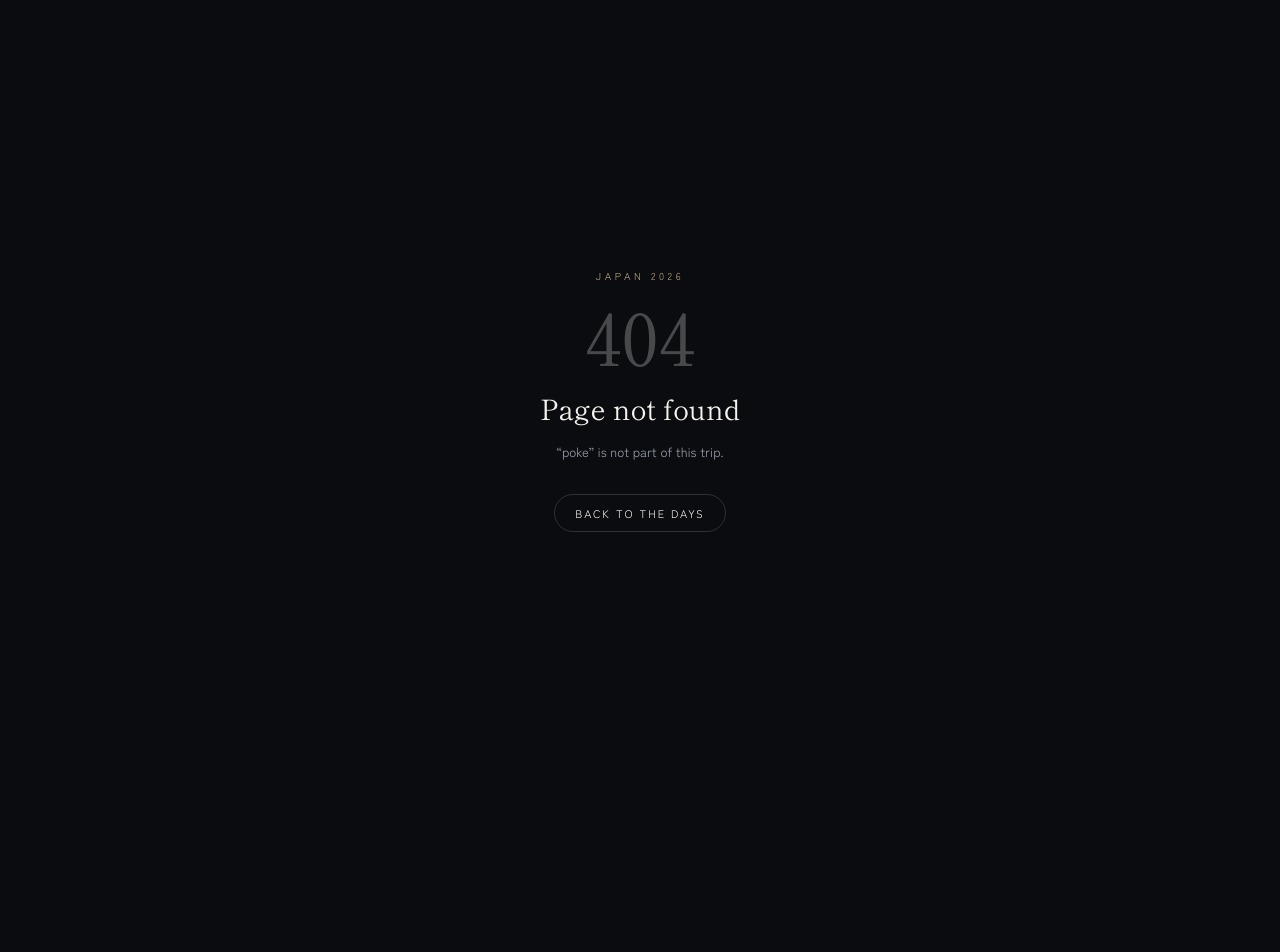
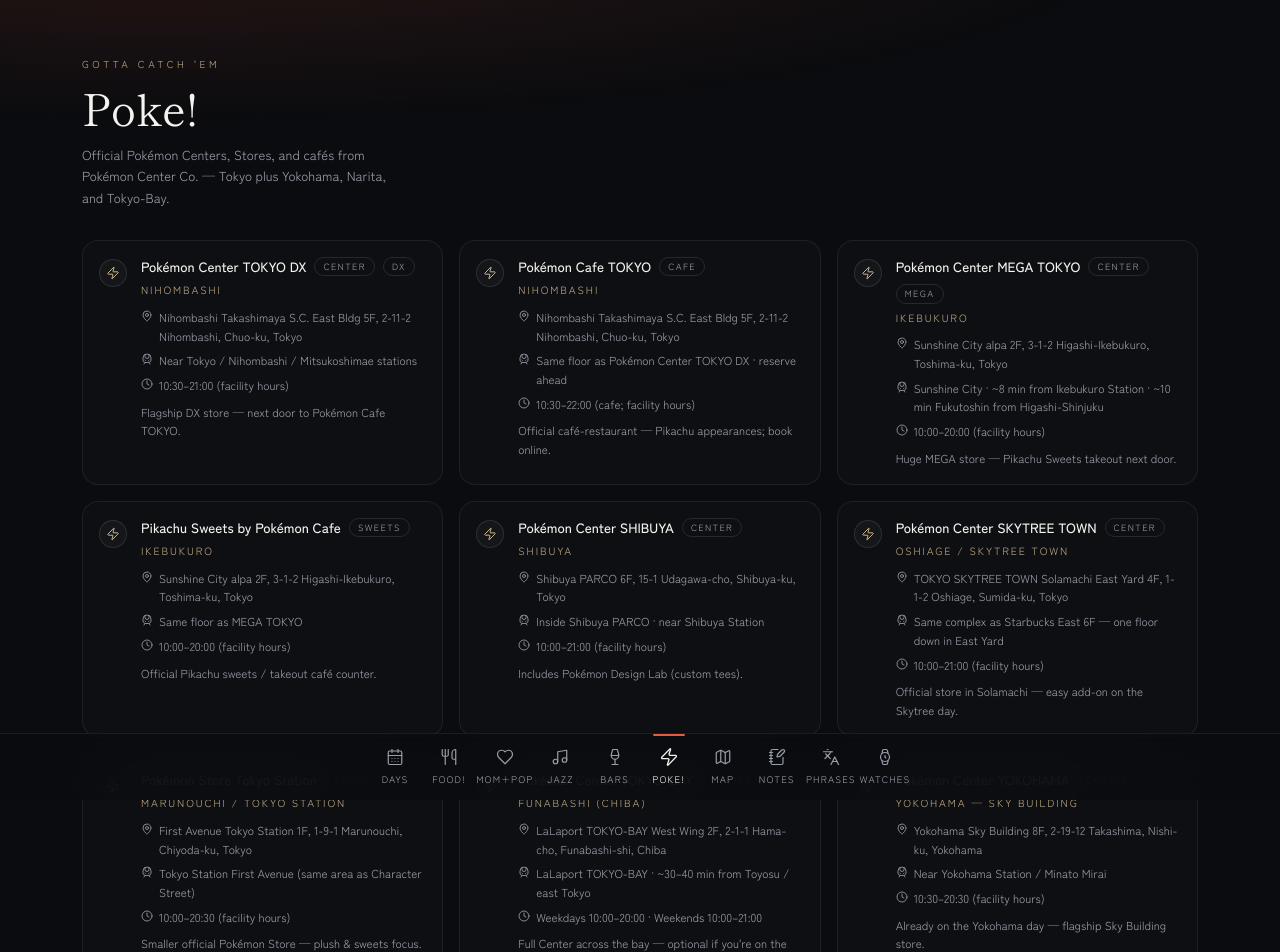
Before and after one commit to Cacody25/japan-trip, a React (Vite) app: page /poke in a window 1280 px wide. Before the commit this address had no page. Shown: the top 952 px of the page. Before the commit the page ends 800 px from the top, so only its background shows below. Built offline with nearby package versions, Linux system fonts and the light colour scheme.

Commit message:
Add Poke! official Pokémon shops and pin them on nearby days.

```diff
--- a/src/App.jsx
+++ b/src/App.jsx
@@ -8,6 +8,7 @@
 import MomAndPop from "@/pages/MomAndPop";
 import JazzCafes from "@/pages/JazzCafes";
 import Bars from "@/pages/Bars";
+import Poke from "@/pages/Poke";
 import Notes from "@/pages/Notes";
 import Translate from "@/pages/Translate";
 import Watches from "@/pages/Watches";
@@ -27,6 +28,7 @@
           <Route path="/mom-and-pop" element={<MomAndPop />} />
           <Route path="/jazz-cafes" element={<JazzCafes />} />
           <Route path="/bars" element={<Bars />} />
+          <Route path="/poke" element={<Poke />} />
           <Route path="/map" element={<MapPage />} />
           <Route path="/notes" element={<Notes />} />
           <Route path="/translate" element={<Translate />} />
--- a/src/components/BottomNav.jsx
+++ b/src/components/BottomNav.jsx
@@ -1,6 +1,6 @@
 import React from "react";
 import { NavLink } from "react-router-dom";
-import { CalendarDays, Utensils, Heart, Music, Wine, NotebookPen, Languages, Watch, Map as MapIcon } from "lucide-react";
+import { CalendarDays, Utensils, Heart, Music, Wine, Zap, NotebookPen, Languages, Watch, Map as MapIcon } from "lucide-react";
 import { cn } from "@/lib/utils";
 
 const TABS = [
@@ -9,6 +9,7 @@
   { to: "/mom-and-pop", label: "Mom+Pop", Icon: Heart },
   { to: "/jazz-cafes", label: "Jazz", Icon: Music },
   { to: "/bars", label: "Bars", Icon: Wine },
+  { to: "/poke", label: "Poke!", Icon: Zap },
   { to: "/map", label: "Map", Icon: MapIcon },
   { to: "/notes", label: "Notes", Icon: NotebookPen },
   { to: "/translate", label: "Phrases", Icon: Languages },
--- a/src/components/FoodCard.jsx
+++ b/src/components/FoodCard.jsx
@@ -1,9 +1,10 @@
 import React from "react";
-import { Utensils, Heart, Music, Wine, MapPin, Clock, TrainFront } from "lucide-react";
+import { Utensils, Heart, Music, Wine, Zap, MapPin, Clock, TrainFront } from "lucide-react";
 
 export default function FoodCard({ spot, tone = "food" }) {
-  const Icon = tone === "mom" ? Heart : tone === "cafe" ? Music : tone === "bar" ? Wine : Utensils;
-  const iconClass = tone === "mom" || tone === "cafe" || tone === "bar" ? "text-gold" : "text-vermilion";
+  const Icon = tone === "mom" ? Heart : tone === "cafe" ? Music : tone === "bar" ? Wine : tone === "poke" ? Zap : Utensils;
+  const iconClass =
+    tone === "mom" || tone === "cafe" || tone === "bar" || tone === "poke" ? "text-gold" : "text-vermilion";
 
   return (
     <article className="rounded-2xl border border-white/[0.07] bg-card/60 p-5 md:p-4">
--- a/src/data/itinerary.js
+++ b/src/data/itinerary.js
@@ -15,6 +15,12 @@
     accent: "#E4573D",
     stops: [
       { time: "5:00 PM", title: "Land in Tokyo", kind: "transit", detail: "Touch down and clear immigration." },
+      {
+        time: "If Narita",
+        title: "Pokémon Store Narita Airport",
+        kind: "shop",
+        detail: "Terminal 1 South Wing 4F — official Pokémon Store if you land at Narita (9:00–20:00).",
+      },
       {
         time: "Evening",
         title: "Hotel check-in",
@@ -63,6 +69,7 @@
           "Views & parks — Shibuya Sky, Miyashita Park",
           "Icons — Shibuya Scramble Crossing, Hachiko Statue",
           "Shopping & culture — Tower Records, d47 Museum, Shibuya 109",
+          "Poke! — Pokémon Center SHIBUYA (Shibuya PARCO 6F)",
           "Watch spot — Shellman (Shibuya)",
         ],
       },
@@ -155,6 +162,13 @@
         ],
       },
       {
+        time: "Poke!",
+        title: "Pokémon Center TOKYO DX & Café / Tokyo Station Store",
+        kind: "shop",
+        detail:
+          "Nihombashi Takashimaya East 5F — flagship DX + Pokémon Cafe (reserve café). Smaller Pokémon Store at First Avenue Tokyo Station 1F — same area as Character Street.",
+      },
+      {
         time: "Late afternoon",
         title: "Sasamaki Kenuki Sushi (笹巻けぬきすし総本店)",
         kind: "food",
@@ -196,6 +210,13 @@
           "Tokyo Joypolis — indoor arcade and amusement park",
         ],
       },
+      {
+        time: "Optional Poke!",
+        title: "Pokémon Center TOKYO-BAY",
+        kind: "shop",
+        detail:
+          "LaLaport TOKYO-BAY West Wing 2F (Funabashi) — full official Center across the bay if you want a detour from Toyosu / Odaiba (~30–40 min).",
+      },
       { time: "Evening", title: "Tokyo Tower", kind: "sight", detail: "Nighttime views over the city." },
     ],
   },
@@ -218,10 +239,10 @@
       },
       {
         time: "Option C",
-        title: "STAR WARS STORE by BENELIC — Ikebukuro PARCO",
+        title: "Ikebukuro — Star Wars + Pokémon MEGA TOKYO",
         kind: "shop",
         detail:
-          "Permanent official store, Main Bldg 6F, 1-28-2 Minami-Ikebukuro · 11:00–21:00. ~10 minutes on Fukutoshin from Higashi-Shinjuku. (The Marunouchi Character Street pop-up closed Jan 2026.)",
+          "STAR WARS STORE by BENELIC (PARCO Main 6F) · Pokémon Center MEGA TOKYO & Pikachu Sweets (Sunshine City alpa 2F). Both ~10 min Fukutoshin from Higashi-Shinjuku. Palace-loop route also passes Tokyo Station Pokémon Store.",
       },
       {
         time: "Stops 1–10",
@@ -298,10 +319,10 @@
       },
       {
         time: "4:00 PM",
-        title: "Starbucks — Solamachi East 6F",
-        kind: "food",
+        title: "Pokémon Center SKYTREE TOWN + Starbucks East 6F",
+        kind: "shop",
         detail:
-          "TOKYO SKYTREE TOWN · Solamachi, 1-1-2 Oshiage, Sumida-ku — East Yard 6F. Big window seats overlooking Skytree (and Sumida-limited Edo Kiriko iced coffee glasses).",
+          "Solamachi East Yard — Pokémon Center on 4F, then Starbucks East 6F for Skytree window seats (Sumida-limited Edo Kiriko iced coffee glasses).",
       },
       {
         time: "6:00 PM",
@@ -341,7 +362,8 @@
           "Minato Mirai 21 waterfront district",
           "Yokohama Landmark Tower & Sky Garden observatory",
           "Cup Noodles Museum",
-          "Pokemon Center Yokohama",
+          "Poke! — Pokémon Center YOKOHAMA (Sky Building 8F)",
+          "Poke! — Pokémon Center YOKOHAMA SATELLITE (JOINUS 2F)",
         ],
       },
       {
@@ -437,6 +459,12 @@
         kind: "watch",
         items: ["Carese (Ginza)", "Private Eyes (Kita-ku / Nishi-Sugamo)", "Watch CTI (Ginza)", "Shellman (Imperial Palace / Ginza)"],
       },
+      {
+        time: "Nearby Poke!",
+        title: "Pokémon Center TOKYO DX & Café",
+        kind: "shop",
+        detail: "Nihombashi Takashimaya East 5F — short hop from Ginza watch hunting.",
+      },
     ],
   },
   {
@@ -466,7 +494,12 @@
     accent: "#E4573D",
     stops: [
       { time: "Morning", title: "Check out of the hotel", kind: "rest" },
-      { time: "Then", title: "Head to the airport", kind: "transit", detail: "Fly home." },
+      {
+        time: "Then",
+        title: "Head to the airport",
+        kind: "transit",
+        detail: "Fly home. If Narita T1 — Pokémon Store South Wing 4F for last-minute merch.",
+      },
     ],
   },
 ];
--- a/src/data/mapPlaces.js
+++ b/src/data/mapPlaces.js
@@ -5,6 +5,7 @@
   shop: { label: "Shopping & TCG", color: "#C4708C" },
   food: { label: "Food & drink", color: "#E4573D" },
   bar: { label: "Bars", color: "#8C7BD8" },
+  poke: { label: "Poke!", color: "#F5C842" },
   watch: { label: "Watch shops", color: "#E0B04A" },
 };
 
@@ -862,16 +863,6 @@
     lng: 139.6399,
   },
   {
-    id: "pokemon-center-yokohama",
-    name: "Pokémon Center Yokohama",
-    area: "Yokohama — Sky Building",
-    days: [8],
-    kind: "shop",
-    lat: 35.4662,
-    lng: 139.6223,
-    note: "Near Yokohama Station.",
-  },
-  {
     id: "yokohama-shops",
     name: "Yokohama Station shops",
     area: "Yokohama",
--- /dev/null
+++ b/src/data/poke.js
@@ -0,0 +1,158 @@
+// Official Pokémon Center Co. shops — Tokyo + trip-adjacent (Yokohama / Narita / Tokyo-Bay).
+export const pokeSpots = [
+  {
+    id: "pokemon-center-tokyo-dx",
+    name: "Pokémon Center TOKYO DX",
+    area: "Nihombashi",
+    address: "Nihombashi Takashimaya S.C. East Bldg 5F, 2-11-2 Nihombashi, Chuo-ku, Tokyo",
+    access: "Near Tokyo / Nihombashi / Mitsukoshimae stations",
+    hours: "10:30–21:00 (facility hours)",
+    note: "Flagship DX store — next door to Pokémon Cafe TOKYO.",
+    tags: ["center", "dx"],
+    days: [4, 11],
+    lat: 35.6809,
+    lng: 139.7736,
+  },
+  {
+    id: "pokemon-cafe-tokyo",
+    name: "Pokémon Cafe TOKYO",
+    area: "Nihombashi",
+    address: "Nihombashi Takashimaya S.C. East Bldg 5F, 2-11-2 Nihombashi, Chuo-ku, Tokyo",
+    access: "Same floor as Pokémon Center TOKYO DX · reserve ahead",
+    hours: "10:30–22:00 (cafe; facility hours)",
+    note: "Official café-restaurant — Pikachu appearances; book online.",
+    tags: ["cafe"],
+    days: [4, 11],
+    lat: 35.68095,
+    lng: 139.7737,
+  },
+  {
+    id: "pokemon-center-mega-tokyo",
+    name: "Pokémon Center MEGA TOKYO",
+    area: "Ikebukuro",
+    address: "Sunshine City alpa 2F, 3-1-2 Higashi-Ikebukuro, Toshima-ku, Tokyo",
+    access: "Sunshine City · ~8 min from Ikebukuro Station · ~10 min Fukutoshin from Higashi-Shinjuku",
+    hours: "10:00–20:00 (facility hours)",
+    note: "Huge MEGA store — Pikachu Sweets takeout next door.",
+    tags: ["center", "mega"],
+    days: [6],
+    lat: 35.7292,
+    lng: 139.7197,
+  },
+  {
+    id: "pikachu-sweets",
+    name: "Pikachu Sweets by Pokémon Cafe",
+    area: "Ikebukuro",
+    address: "Sunshine City alpa 2F, 3-1-2 Higashi-Ikebukuro, Toshima-ku, Tokyo",
+    access: "Same floor as MEGA TOKYO",
+    hours: "10:00–20:00 (facility hours)",
+    note: "Official Pikachu sweets / takeout café counter.",
+    tags: ["sweets"],
+    days: [6],
+    lat: 35.72925,
+    lng: 139.7198,
+  },
+  {
+    id: "pokemon-center-shibuya",
+    name: "Pokémon Center SHIBUYA",
+    area: "Shibuya",
+    address: "Shibuya PARCO 6F, 15-1 Udagawa-cho, Shibuya-ku, Tokyo",
+    access: "Inside Shibuya PARCO · near Shibuya Station",
+    hours: "10:00–21:00 (facility hours)",
+    note: "Includes Pokémon Design Lab (custom tees).",
+    tags: ["center"],
+    days: [2],
+    lat: 35.6617,
+    lng: 139.6988,
+  },
+  {
+    id: "pokemon-center-skytree",
+    name: "Pokémon Center SKYTREE TOWN",
+    area: "Oshiage / Skytree Town",
+    address: "TOKYO SKYTREE TOWN Solamachi East Yard 4F, 1-1-2 Oshiage, Sumida-ku, Tokyo",
+    access: "Same complex as Starbucks East 6F — one floor down in East Yard",
+    hours: "10:00–21:00 (facility hours)",
+    note: "Official store in Solamachi — easy add-on on the Skytree day.",
+    tags: ["center"],
+    days: [7],
+    lat: 35.7101,
+    lng: 139.8107,
+  },
+  {
+    id: "pokemon-store-tokyo-station",
+    name: "Pokémon Store Tokyo Station",
+    area: "Marunouchi / Tokyo Station",
+    address: "First Avenue Tokyo Station 1F, 1-9-1 Marunouchi, Chiyoda-ku, Tokyo",
+    access: "Tokyo Station First Avenue (same area as Character Street)",
+    hours: "10:00–20:30 (facility hours)",
+    note: "Smaller official Pokémon Store — plush & sweets focus.",
+    tags: ["store"],
+    days: [4, 6],
+    lat: 35.68115,
+    lng: 139.7672,
+  },
+  {
+    id: "pokemon-center-tokyo-bay",
+    name: "Pokémon Center TOKYO-BAY",
+    area: "Funabashi (Chiba)",
+    address: "LaLaport TOKYO-BAY West Wing 2F, 2-1-1 Hama-cho, Funabashi-shi, Chiba",
+    access: "LaLaport TOKYO-BAY · ~30–40 min from Toyosu / east Tokyo",
+    hours: "Weekdays 10:00–20:00 · Weekends 10:00–21:00",
+    note: "Full Center across the bay — optional if you're on the east side / free day.",
+    tags: ["center"],
+    days: [5],
+    lat: 35.687,
+    lng: 139.995,
+  },
+  {
+    id: "pokemon-center-yokohama",
+    name: "Pokémon Center YOKOHAMA",
+    area: "Yokohama — Sky Building",
+    address: "Yokohama Sky Building 8F, 2-19-12 Takashima, Nishi-ku, Yokohama",
+    access: "Near Yokohama Station / Minato Mirai",
+    hours: "10:30–20:30 (facility hours)",
+    note: "Already on the Yokohama day — flagship Sky Building store.",
+    tags: ["center"],
+    days: [8],
+    lat: 35.4657,
+    lng: 139.6225,
+  },
+  {
+    id: "pokemon-center-yokohama-satellite",
+    name: "Pokémon Center YOKOHAMA SATELLITE",
+    area: "Yokohama — JOINUS",
+    address: "JOINUS 2F, 1-5-1 Minamisaiwai, Nishi-ku, Yokohama",
+    access: "Yokohama Station · JOINUS (opened Apr 2026)",
+    hours: "10:00–21:00 (facility hours)",
+    note: "Smaller satellite store right at Yokohama Station.",
+    tags: ["center", "satellite"],
+    days: [8],
+    lat: 35.4654,
+    lng: 139.6218,
+  },
+  {
+    id: "pokemon-store-narita",
+    name: "Pokémon Store Narita Airport",
+    area: "Narita Airport T1",
+    address: "Narita International Airport Terminal 1, South Wing 4F, Narita-shi, Chiba",
+    access: "Terminal 1 South Wing 4F — before security / landside check facility map",
+    hours: "9:00–20:00 (facility hours)",
+    note: "Official airport store — grab merch on arrival or departure if flying Narita.",
+    tags: ["store", "airport"],
+    days: [1, 13],
+    lat: 35.772,
+    lng: 140.3928,
+  },
+];
+
+export const pokeMapPlaces = pokeSpots.map((spot) => ({
+  id: spot.id,
+  name: spot.name,
+  area: spot.area,
+  days: spot.days,
+  pokeList: true,
+  kind: "poke",
+  lat: spot.lat,
+  lng: spot.lng,
+  note: [spot.address, spot.access, spot.hours, spot.note].filter(Boolean).join(" · "),
+}));
--- a/src/pages/MapPage.jsx
+++ b/src/pages/MapPage.jsx
@@ -7,6 +7,7 @@
 import { momAndPopMapPlaces } from "@/data/momAndPop";
 import { jazzCafeMapPlaces } from "@/data/jazzCafes";
 import { barMapPlaces } from "@/data/bars";
+import { pokeMapPlaces } from "@/data/poke";
 import { cn } from "@/lib/utils";
 
 const allPlaces = [
@@ -15,6 +16,7 @@
   ...momAndPopMapPlaces,
   ...jazzCafeMapPlaces,
   ...barMapPlaces,
+  ...pokeMapPlaces,
 ];
 
 export default function MapPage() {
@@ -23,6 +25,7 @@
   const dayOptions = useMemo(() => {
     const set = new Set();
     mapPlaces.forEach((place) => place.days.forEach((day) => set.add(day)));
+    pokeMapPlaces.forEach((place) => place.days.forEach((day) => set.add(day)));
     return [...set].sort((a, b) => a - b);
   }, []);
 
@@ -32,7 +35,11 @@
     if (active === "mom") return momAndPopMapPlaces;
     if (active === "jazz") return jazzCafeMapPlaces;
     if (active === "bars") return barMapPlaces;
-    return mapPlaces.filter((place) => place.days.includes(active));
+    if (active === "poke") return pokeMapPlaces;
+    return [
+      ...mapPlaces.filter((place) => place.days.includes(active)),
+      ...pokeMapPlaces.filter((place) => place.days.includes(active)),
+    ];
   }, [active]);
 
   const options = useMemo(
@@ -42,6 +49,7 @@
       { value: "mom", label: "Mom+Pop" },
       { value: "jazz", label: "Jazz" },
       { value: "bars", label: "Bars" },
+      { value: "poke", label: "Poke!" },
       ...dayOptions.map((day) => ({ value: day, label: `Day ${day}` })),
     ],
     [dayOptions],
@@ -52,7 +60,7 @@
       <SectionHeading
         eyebrow="Reference"
         title="Map"
-        subtitle="Planned stops plus Food!, Mom+Pop, Jazz, and Bars — tap a dot to see what's there. Positions are approximate, for orientation."
+        subtitle="Planned stops plus Food!, Mom+Pop, Jazz, Bars, and Poke! — tap a dot to see what's there. Positions are approximate, for orientation."
       />
 
       <div className="sticky top-0 z-30 mt-5 border-b border-white/[0.06] bg-background/85 px-5 py-3 backdrop-blur-xl md:px-8">
--- /dev/null
+++ b/src/pages/Poke.jsx
@@ -0,0 +1,22 @@
+import React from "react";
+import { pokeSpots } from "@/data/poke";
+import SectionHeading from "@/components/SectionHeading";
+import FoodCard from "@/components/FoodCard";
+
+export default function Poke() {
+  return (
+    <>
+      <SectionHeading
+        eyebrow="Gotta catch 'em"
+        title="Poke!"
+        subtitle="Official Pokémon Centers, Stores, and cafés from Pokémon Center Co. — Tokyo plus Yokohama, Narita, and Tokyo-Bay."
+      />
+
+      <div className="grid gap-3 px-5 pt-8 md:grid-cols-2 md:gap-4 md:px-8 lg:grid-cols-3">
+        {pokeSpots.map((spot) => (
+          <FoodCard key={spot.id} spot={spot} tone="poke" />
+        ))}
+      </div>
+    </>
+  );
+}
```
